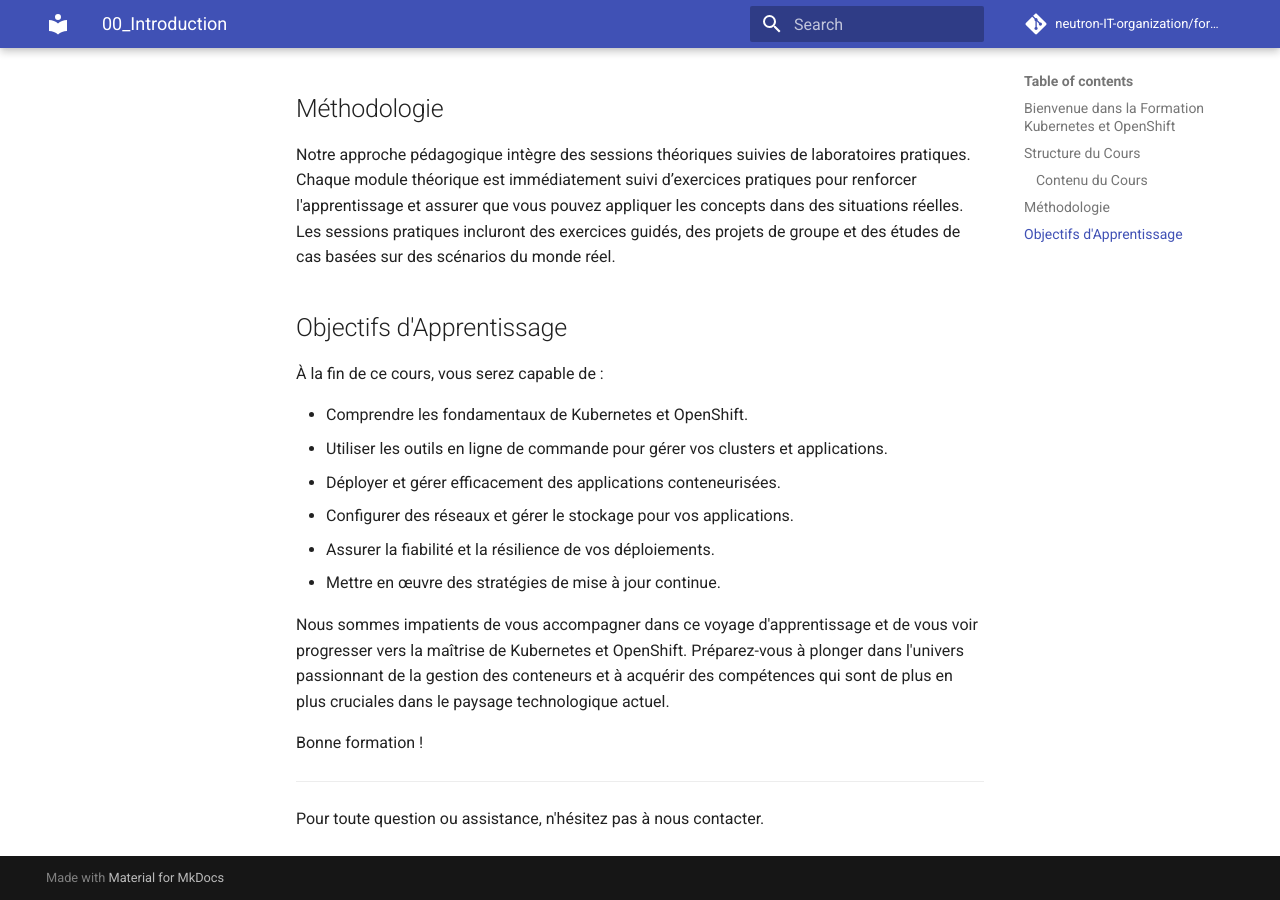
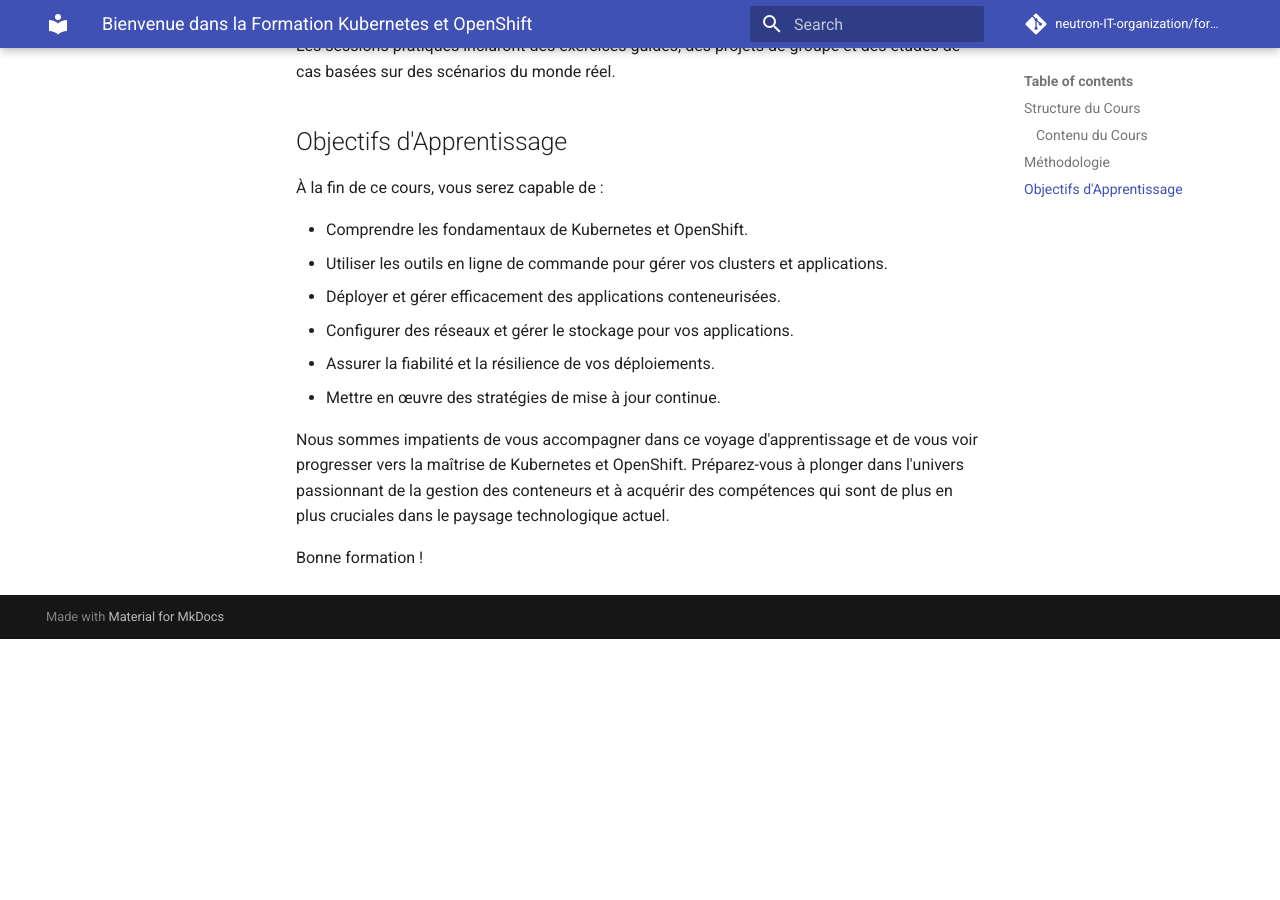
Before and after one commit to neutron-IT-organization/formation-openshift, an MkDocs documentation site: the page built from content/index.md, in a window 1280 px wide and 900 px high, scrolled down 1259 px. Built offline with MkDocs 1.6.1 and Material for MkDocs 9.7.7, drawn with Linux system fonts in a browser that asks for light colours; comment, search, counter and statistics services are not loaded; after the commit the page ends 1898 px from its top, so only the background shows below that.

Commit message:
update content

```diff
--- a/content/index.md
+++ b/content/index.md
@@ -1,6 +1,4 @@
-# 00_Introduction
-
-## Bienvenue dans la Formation Kubernetes et OpenShift
+# Bienvenue dans la Formation Kubernetes et OpenShift
 
 Bienvenue dans notre formation complète sur Kubernetes et OpenShift ! Ce cours est conçu pour vous fournir une compréhension approfondie de ces deux plateformes essentielles pour la gestion des conteneurs et le déploiement d'applications modernes. Que vous soyez un débutant curieux ou un professionnel cherchant à approfondir ses compétences, ce cours est structuré pour répondre à vos besoins.
 
@@ -11,28 +9,28 @@
 ### Contenu du Cours
 
 1. **Introduction**
-   - Présentation générale de la formation et des objectifs.
+Présentation générale de la formation et des objectifs.
 
 2. **Présentation de Kubernetes et OpenShift**
-   - Comprendre les bases de Kubernetes et OpenShift, leurs architectures, et leurs fonctionnalités clés.
+Comprendre les bases de Kubernetes et OpenShift, leurs architectures, et leurs fonctionnalités clés.
 
 3. **Interface et ligne de commande**
-   - Explorer les interfaces utilisateur et les commandes de base pour interagir avec Kubernetes et OpenShift.
+Explorer les interfaces utilisateur et les commandes de base pour interagir avec Kubernetes et OpenShift.
 
 4. **Exécuter des applications conteneurisées**
-   - Apprendre à déployer, gérer et surveiller des applications conteneurisées sur ces plateformes.
+Apprendre à déployer, gérer et surveiller des applications conteneurisées sur ces plateformes.
 
 5. **Déployer des applications en réseau**
-   - Configurer et gérer les réseaux pour vos applications, incluant les services et les ingress.
+Configurer et gérer les réseaux pour vos applications, incluant les services et les ingress.
 
 6. **Gestion du stockage**
-   - Comprendre les options de stockage disponibles et comment les configurer et les gérer.
+Comprendre les options de stockage disponibles et comment les configurer et les gérer.
 
 7. **Configuration de la fiabilité des applications**
-   - Mettre en œuvre des pratiques pour garantir la haute disponibilité et la résilience de vos applications.
+Mettre en œuvre des pratiques pour garantir la haute disponibilité et la résilience de vos applications.
 
 8. **Gestion des mises à jour des applications**
-   - Apprendre à mettre à jour vos applications de manière continue et sans interruption.
+Apprendre à mettre à jour vos applications de manière continue et sans interruption.
 
 ## Méthodologie
 
@@ -52,7 +50,3 @@
 Nous sommes impatients de vous accompagner dans ce voyage d'apprentissage et de vous voir progresser vers la maîtrise de Kubernetes et OpenShift. Préparez-vous à plonger dans l'univers passionnant de la gestion des conteneurs et à acquérir des compétences qui sont de plus en plus cruciales dans le paysage technologique actuel.
 
 Bonne formation !
-
----
-
-Pour toute question ou assistance, n'hésitez pas à nous contacter.
```
